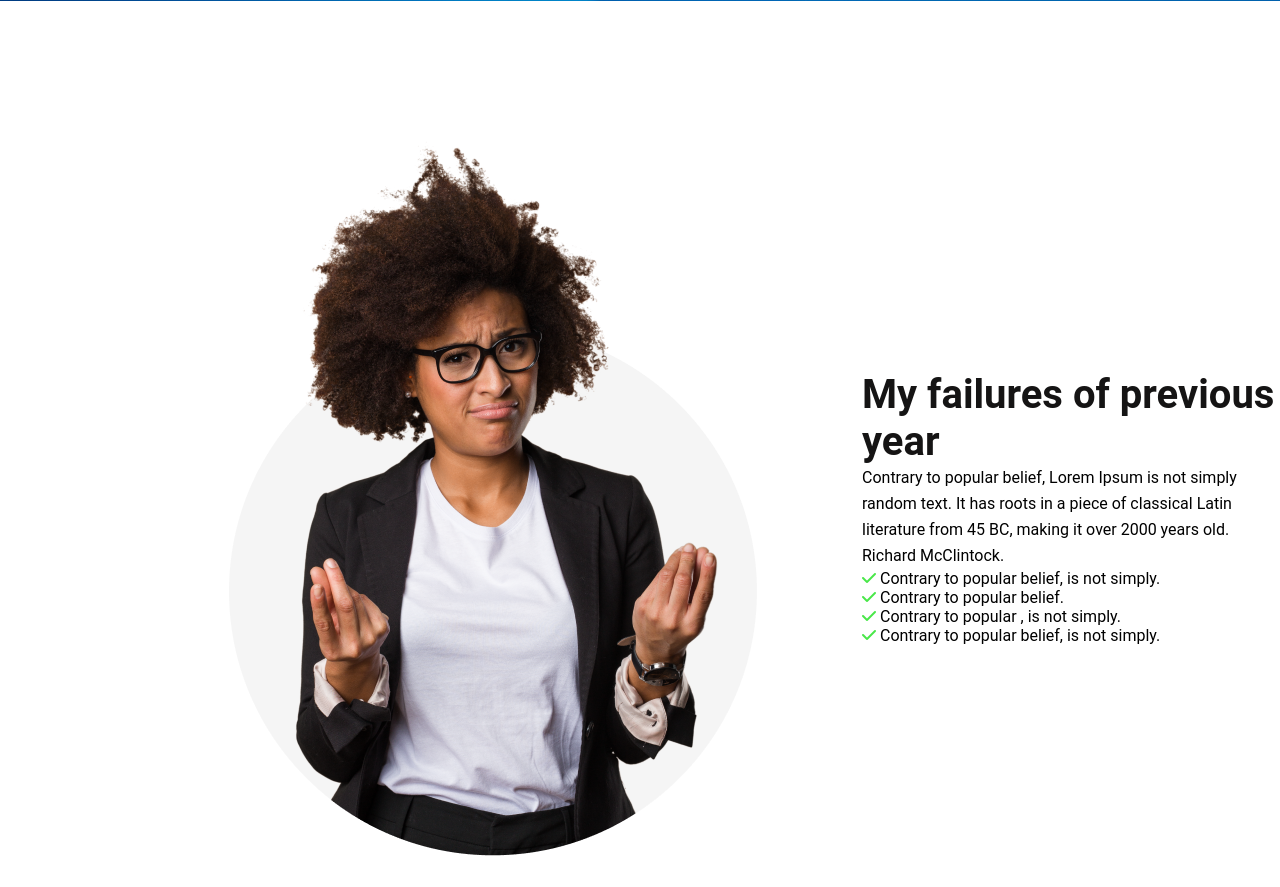
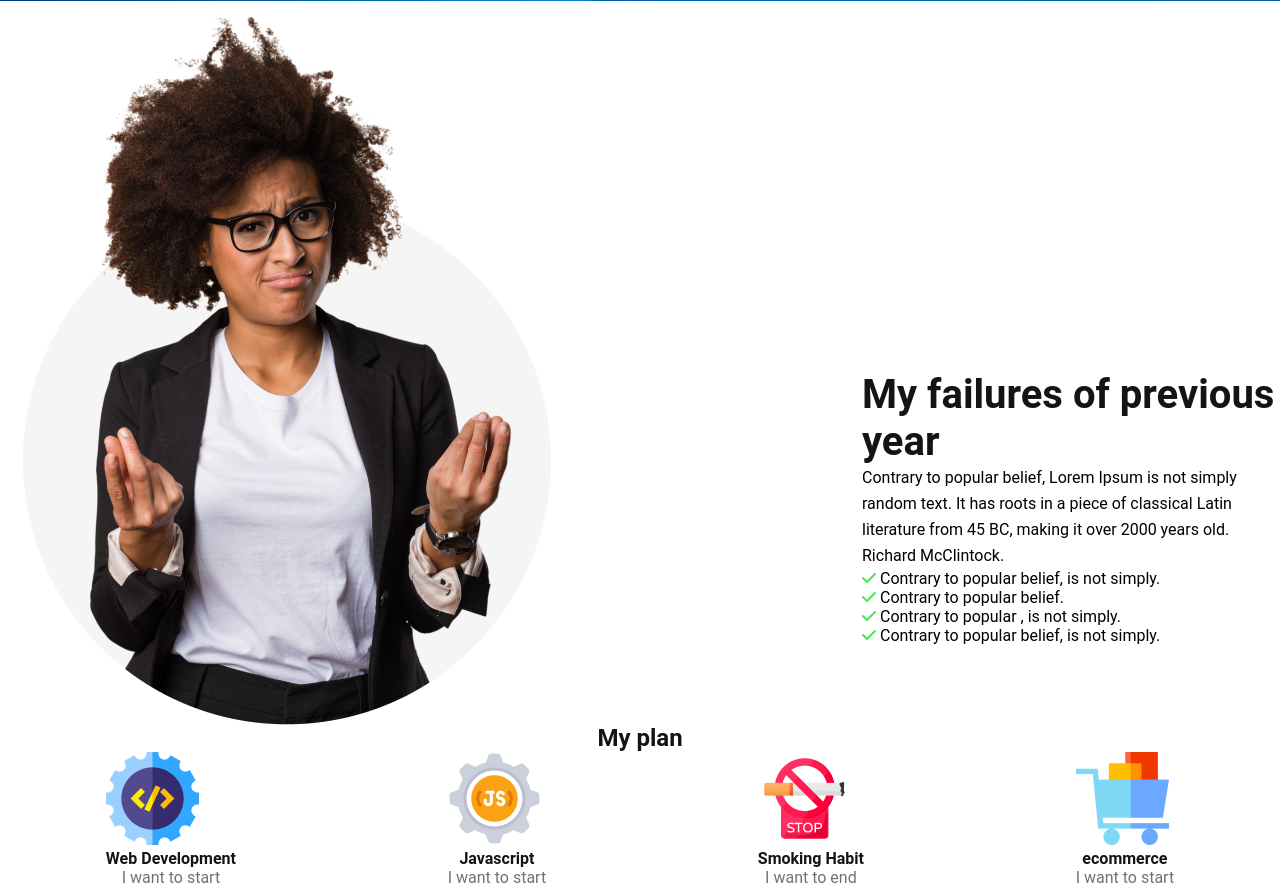
Before and after one commit to rabeya15dev/new-year-new-mission, a plain HTML site: page index.html in a window 1280 px wide. Shown: the part 807-1694 px from the top of the page. Before the commit the page ends 1667 px from the top, so only its background shows below. Drawn offline with Linux system fonts and the light colour scheme.

Commit message:
myplan section

```diff
--- a/index.html
+++ b/index.html
@@ -33,8 +33,7 @@
 
     <!-- main section -->
     <main>
-      <section>
-        <div class="failures">
+      <section class="failures">
         <div class="failures-person">
           <img src="images/person.png" alt="" />
         </div>
@@ -55,8 +54,8 @@
               belief.
             </p>
             <p>
-                <i class="fa-solid fa-check icon-color"></i> Contrary to popular
-                , is not simply.
+              <i class="fa-solid fa-check icon-color"></i> Contrary to popular ,
+              is not simply.
             </p>
             <p>
               <i class="fa-solid fa-check icon-color"></i> Contrary to popular
@@ -64,10 +63,39 @@
             </p>
           </div>
         </div>
+      </section>
+
+      <!-- my plan section -->
+      <section class="plan-containers">
+        <div>
+          <h2 class="my-plan">My plan</h2>
+        </div>
+
+        <div class="plan-container">
+          <div class="plan">
+            <img class="img-plan" src="images/icons/web.png" alt="" />
+            <h4 class="title-plan">Web Development</h4>
+            <p class="title-des">I want to start</p>
+            </p>
+        </div>
+        <div class="plan-details">
+          <img src="images/icons/js.png" alt="" />
+          <h4 class="title-plan">Javascript</h4>
+          <p class="title-des">I want to start</p>
+        </div>
+        <div class="plan-details">
+          <img src="images/icons/smoke.png" alt="" />
+          <h4 class="title-plan">Smoking Habit</h4>
+          <p class="title-des">I want to end</p>
+        </div>
+        <div class="plan-details">
+          <img src="images/icons/ecom.png" alt="" />
+          <h4 class="title-plan">ecommerce</h4>
+          <p class="title-des">I want to start</p>
+        </div>
         </div>
       </section>
     </main>
-
     <!-- footer section -->
     <footer></footer>
   </body>
--- a/style.css
+++ b/style.css
@@ -41,7 +41,6 @@
 }
 
 .btn-primary {
-  gap: 40px;
   width: 160px;
   height: 64px;
   right: 1500px;
@@ -53,7 +52,6 @@
 /* failures style */
 
 .failures-person {
-  position: absolute;
   width: 569px;
   height: 723.3px;
   left: 206px;
@@ -76,10 +74,8 @@
   font-weight: 400;
   font-size: 16px;
   line-height: 26px;
-  gap: 30px;
 }
 .icon-text {
-  gap: 50px;
   width: 349px;
   height: 162px;
   left: 862px;
@@ -94,3 +90,21 @@
   text-align: center;
   color: #151414;
 }
+
+.plan-container {
+  display: flex;
+}
+.plan-details {
+}
+.title-plan {
+  color: #151414;
+  text-align: center;
+}
+.title-des {
+  text-align: center;
+  color: #737272;
+}
+.plan-container {
+  display: flex;
+  justify-content: space-around;
+}
```
Lines whose indentation alone changed are shown as unchanged.
